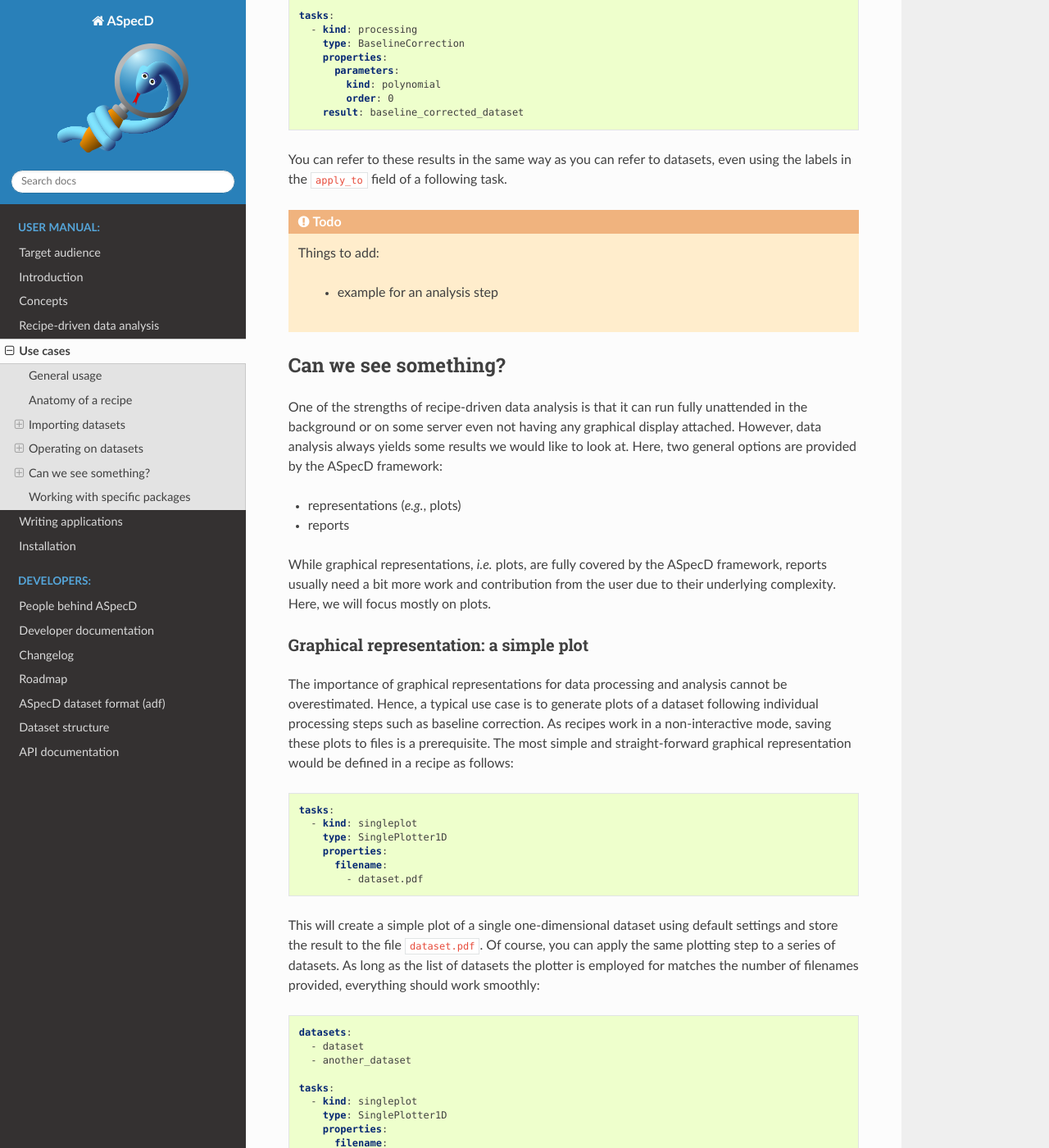
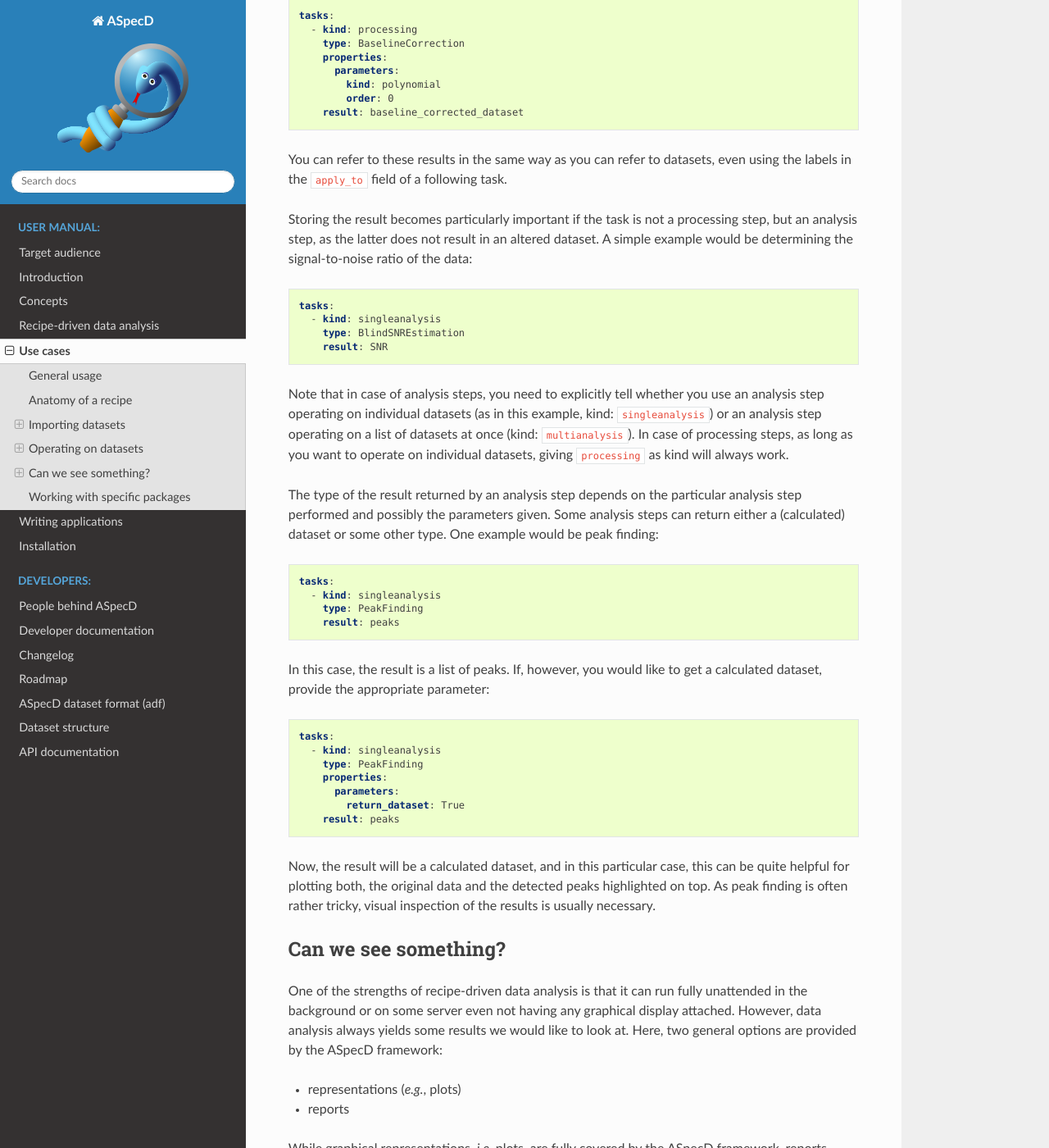
Before and after one commit to tillbiskup/aspecd, a Sphinx documentation site: the page built from docs/usecases.rst, in a window 1280 px wide and 1400 px high, scrolled down 6251 px. Shown: the whole window at 82% size. Built offline with Sphinx 7.4.7 and the Read the Docs theme 2.0.0, drawn with Linux system fonts in a browser that asks for light colours.

Commit message:
Update documentation

```diff
--- a/docs/changelog.rst
+++ b/docs/changelog.rst
@@ -76,7 +76,7 @@ Changes
 New dependencies
 ----------------
 
-* scipy (for interpolation in ExtractCommonRange)
+* scipy (for interpolation in ExtractCommonRange and various analysis steps)
 
 
 Version 0.1.1
--- a/docs/roadmap.rst
+++ b/docs/roadmap.rst
@@ -34,6 +32,8 @@ For version 0.3
 
   * BlindSNREstimation with alternative methods
   * SNREstimation with explicitly providing noise (using both, processing and analysis)
+
+* Expand use cases: reports
 
 
 
--- a/docs/usecases.rst
+++ b/docs/usecases.rst
@@ -224,12 +224,40 @@ Some tasks return results, and you usually want to refer to these results later
 
 You can refer to these results in the same way as you can refer to datasets, even using the labels in the ``apply_to`` field of a following task.
 
+Storing the result becomes particularly important if the task is not a processing step, but an analysis step, as the latter does not result in an altered dataset. A simple example would be determining the signal-to-noise ratio of the data:
 
-.. todo::
+.. code-block:: yaml
 
-    Things to add:
+    tasks:
+      - kind: singleanalysis
+        type: BlindSNREstimation
+        result: SNR
 
-      * example for an analysis step
+
+Note that in case of analysis steps, you need to explicitly tell whether you use an analysis step operating on individual datasets (as in this example, kind: ``singleanalysis``) or an analysis step operating on a list of datasets at once (kind: ``multianalysis``). In case of processing steps, as long as you want to operate on individual datasets, giving ``processing`` as kind will always work.
+
+The type of the result returned by an analysis step depends on the particular analysis step performed and possibly the parameters given. Some analysis steps can return either a (calculated) dataset or some other type. One example would be peak finding:
+
+.. code-block:: yaml
+
+    tasks:
+      - kind: singleanalysis
+        type: PeakFinding
+        result: peaks
+
+In this case, the result is a list of peaks. If, however, you would like to get a calculated dataset, provide the appropriate parameter:
+
+.. code-block:: yaml
+
+    tasks:
+      - kind: singleanalysis
+        type: PeakFinding
+        properties:
+          parameters:
+            return_dataset: True
+        result: peaks
+
+Now, the result will be a calculated dataset, and in this particular case, this can be quite helpful for plotting both, the original data and the detected peaks highlighted on top. As peak finding is often rather tricky, visual inspection of the results is usually necessary.
 
 
 Can we see something?
```
Also changed, not shown: other parts of docs/roadmap.rst (+0 -2 lines), 2 other files.
